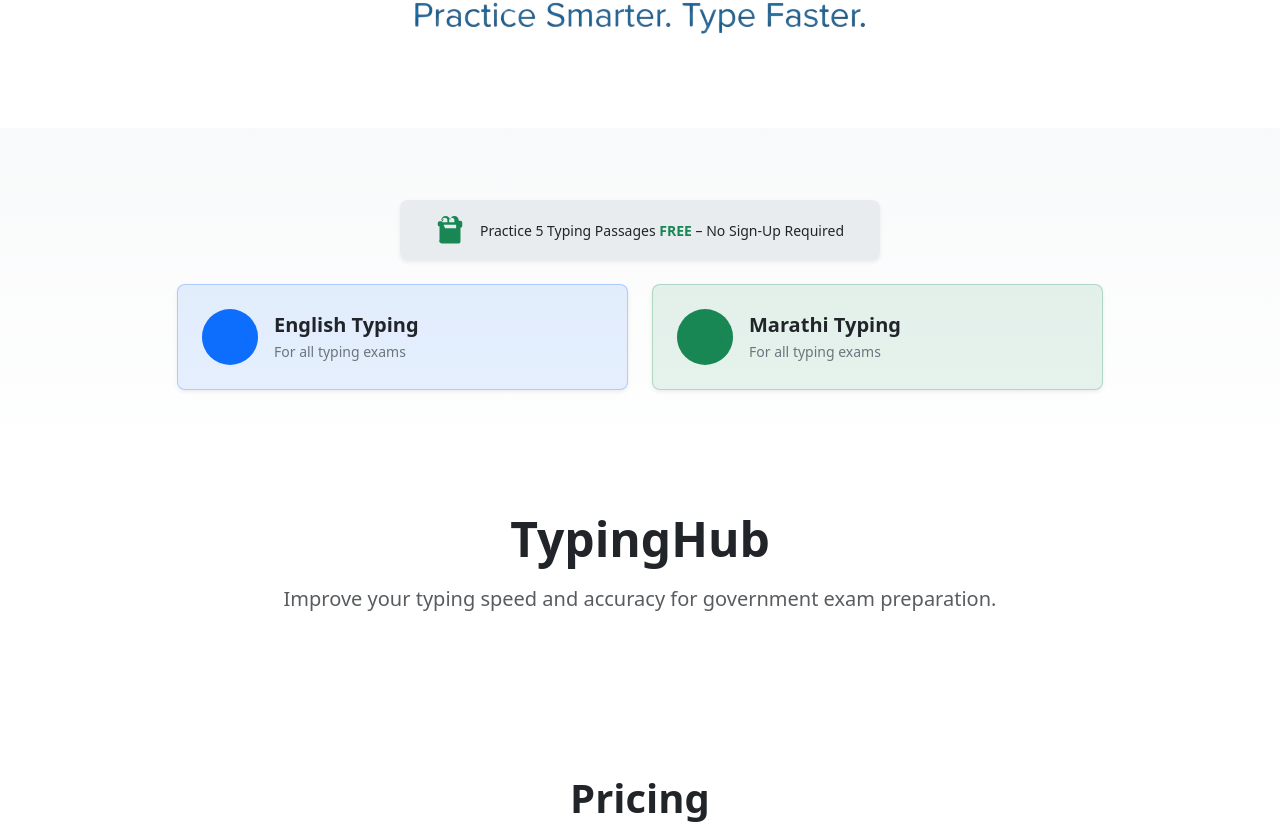
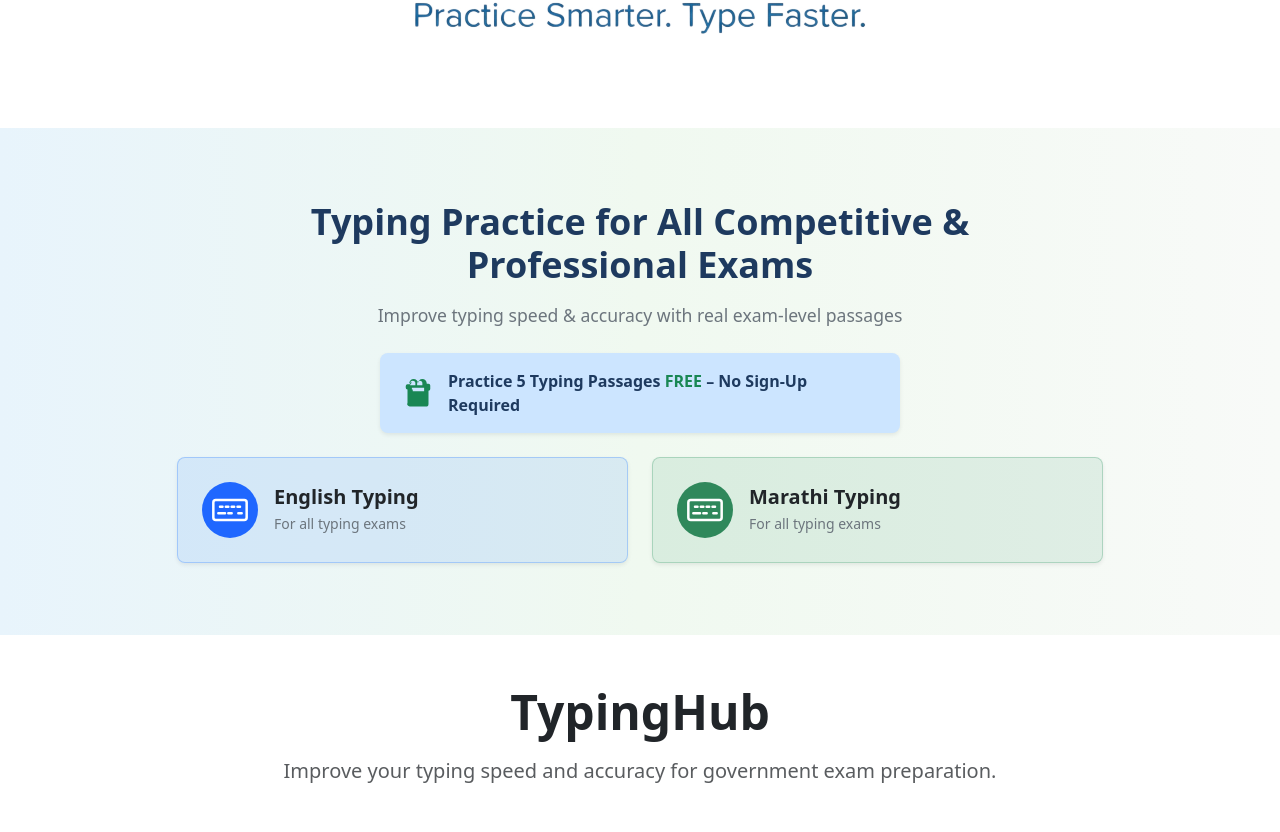
Before and after one commit to prarathod/typinghub-frontend, a React (Vite) app: page / in a window 1280 px wide. Shown: the part 420-1252 px from the top of the page. Built offline with nearby package versions, Linux system fonts and the light colour scheme.

Commit message:
typing banner

```diff
--- /dev/null
+++ b/src/components/TypingIntroSection.tsx
@@ -0,0 +1,125 @@
+import { Link } from "react-router-dom";
+
+function GiftIcon() {
+  return (
+    <svg
+      xmlns="http://www.w3.org/2000/svg"
+      width="28"
+      height="28"
+      fill="currentColor"
+      viewBox="0 0 16 16"
+      className="text-success flex-shrink-0"
+      aria-hidden
+    >
+      <path d="M3 2.5a2.5 2.5 0 0 1 5 0 2.5 2.5 0 0 1 5 0v.006c0 .07.002.14.004.212H14a1 1 0 0 1 1 1v2a1 1 0 0 1-1 1v7.5a1.5 1.5 0 0 1-1.5 1.5h-9A1.5 1.5 0 0 1 2 13.5V6a1 1 0 0 1-1-1V4a1 1 0 0 1 1-1h2.004a2.5 2.5 0 0 1 .496-1.5zM5 1a1.5 1.5 0 0 0-1.5 1.5v1h3V2.5A1.5 1.5 0 0 0 5 1zm4 0a1.5 1.5 0 0 0-1.5 1.5v1h3V2.5A1.5 1.5 0 0 0 9 1zM4.5 5v2h7V5H4.5zM3 13.5V6h2v7.5a.5.5 0 0 1-2 0zm9 0V6h2v7.5a.5.5 0 0 1-2 0z" />
+    </svg>
+  );
+}
+
+function KeyboardIcon({ className }: { className?: string }) {
+  return (
+    <svg
+      xmlns="http://www.w3.org/2000/svg"
+      width="40"
+      height="40"
+      fill="none"
+      viewBox="0 0 24 24"
+      stroke="currentColor"
+      strokeWidth="1.5"
+      strokeLinecap="round"
+      strokeLinejoin="round"
+      className={className}
+      aria-hidden
+    >
+      <rect x="2" y="6" width="20" height="12" rx="1.5" />
+      <path d="M6 10h1.5M9.5 10h1.5M13 10h1.5M16.5 10H18M5 14h4M11 14h2M17 14h2" />
+    </svg>
+  );
+}
+
+const cards = [
+  {
+    title: "English Typing",
+    subtitle: "For all typing exams",
+    to: "/practice",
+    bgClass: "bg-primary bg-opacity-10 border border-primary border-opacity-25",
+    circleBg: "#1F67FF",
+  },
+  {
+    title: "Marathi Typing",
+    subtitle: "For all typing exams",
+    to: "/practice/marathi",
+    bgClass: "bg-success bg-opacity-10 border border-success border-opacity-25",
+    circleBg: "#2F885B",
+  },
+];
+
+export function TypingIntroSection() {
+  return (
+    <section
+      className="py-5"
+      style={{
+        background: "linear-gradient(90deg, #e8f4fc 0%, #f0f9f0 50%, #f8faf8 100%)",
+      }}
+    >
+      <div className="container py-4">
+        {/* Main heading */}
+        <h1 className="text-center fw-bold mb-3 mx-auto" style={{ maxWidth: "720px", fontSize: "clamp(1.5rem, 4vw, 2.25rem)", color: "#1e3a5f" }}>
+          Typing Practice for All Competitive & Professional Exams
+        </h1>
+        {/* Subtitle */}
+        <p className="text-center text-secondary mb-4 mx-auto" style={{ maxWidth: "560px", fontSize: "1.1rem" }}>
+          Improve typing speed & accuracy with real exam-level passages
+        </p>
+        {/* CTA banner */}
+        <div
+          className="d-flex align-items-center justify-content-center gap-3 rounded-3 shadow-sm py-3 px-4 mb-4 mx-auto"
+          style={{
+            maxWidth: "520px",
+            backgroundColor: "#cce5ff",
+          }}
+        >
+          <GiftIcon />
+          <p className="mb-0 fw-semibold" style={{ color: "#1e3a5f", fontSize: "1rem" }}>
+            Practice 5 Typing Passages <span className="text-success">FREE</span> – No Sign-Up Required
+          </p>
+        </div>
+        {/* Language cards */}
+        <div className="row justify-content-center g-4">
+          {cards.map((card) => (
+            <div key={card.title} className="col-12 col-sm-6 col-lg-5">
+              <Link
+                to={card.to}
+                className={`text-decoration-none d-flex align-items-center gap-3 rounded-3 p-4 h-100 shadow-sm ${card.bgClass}`}
+                style={{ transition: "transform 0.2s, box-shadow 0.2s" }}
+                onMouseOver={(e) => {
+                  e.currentTarget.style.transform = "translateY(-2px)";
+                  e.currentTarget.style.boxShadow = "0 0.5rem 1rem rgba(0,0,0,0.1)";
+                }}
+                onMouseOut={(e) => {
+                  e.currentTarget.style.transform = "translateY(0)";
+                  e.currentTarget.style.boxShadow = "";
+                }}
+              >
+                <div
+                  className="rounded-circle d-flex align-items-center justify-content-center flex-shrink-0"
+                  style={{
+                    width: "56px",
+                    height: "56px",
+                    backgroundColor: card.circleBg,
+                  }}
+                >
+                  <KeyboardIcon className="text-white" />
+                </div>
+                <div>
+                  <h3 className="h5 fw-bold text-dark mb-1">{card.title}</h3>
+                  <p className="mb-0 small text-secondary">{card.subtitle}</p>
+                </div>
+              </Link>
+            </div>
+          ))}
+        </div>
+      </div>
+    </section>
+  );
+}
--- a/src/pages/LandingPage.tsx
+++ b/src/pages/LandingPage.tsx
@@ -1,12 +1,12 @@
 import { HeroSection } from "@/components/HeroSection";
 import { Pricing } from "@/components/Pricing";
-import { TypingOptionsSection } from "@/components/TypingOptionsSection";
+import { TypingIntroSection } from "@/components/TypingIntroSection";
 
 export const LandingPage = () => {
   return (
     <main>
       <HeroSection />
-      <TypingOptionsSection />
+      <TypingIntroSection />
       <section className="container py-5 text-center">
         <h1 className="display-5 fw-bold mb-3">TypingHub</h1>
         <p className="text-muted lead">
```
